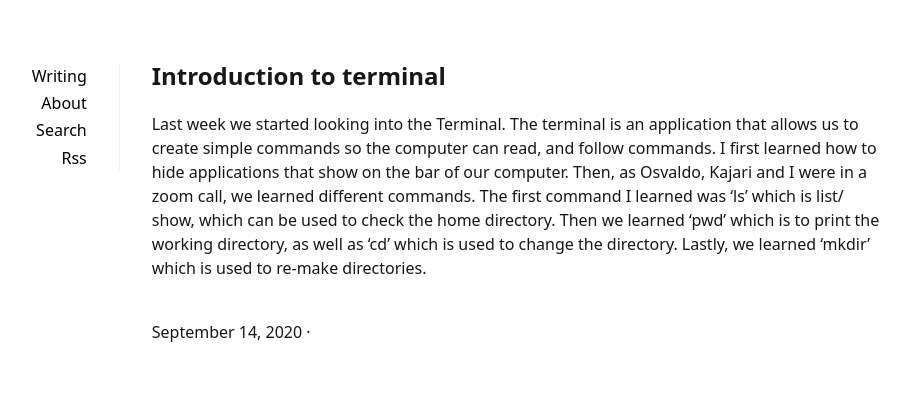
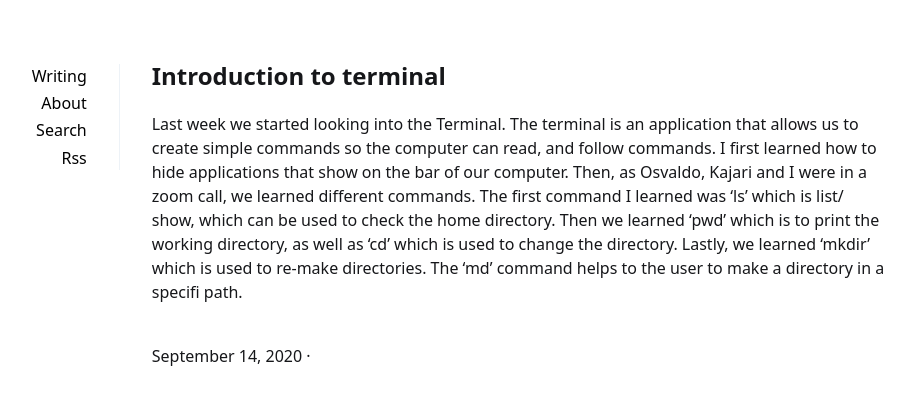
Before and after one commit to celestem406/celestem406.Github.io, a Jekyll site: the page built from _posts/2020-09-14-Introduction to Terminal.md, in a window 1280 px wide. Shown: the top 405 px of the page, without its empty margins (201-1115 px from the left). Built offline with Jekyll 4.4.1, drawn with Linux system fonts in a browser that asks for light colours.

Commit message:
Update 2020-09-14-Introduction to Terminal.md

```diff
--- a/_posts/2020-09-14-Introduction to Terminal.md
+++ b/_posts/2020-09-14-Introduction to Terminal.md
@@ -6,4 +6,4 @@ summary:
 tags:
 ---
 
-  Last week we started looking into the Terminal. The terminal is an application that allows us to create simple commands so the computer can read, and follow commands. I first learned how to hide applications that show on the bar of our computer. Then, as Osvaldo, Kajari and I were in a zoom call, we learned different commands. The first command I learned was ‘ls’ which is list/ show, which can be used to check the home directory. Then we learned ‘pwd’ which is to print the working directory, as well as ‘cd’ which is used to change the directory. Lastly, we learned ‘mkdir’ which is used to re-make directories.
+  Last week we started looking into the Terminal. The terminal is an application that allows us to create simple commands so the computer can read, and follow commands. I first learned how to hide applications that show on the bar of our computer. Then, as Osvaldo, Kajari and I were in a zoom call, we learned different commands. The first command I learned was ‘ls’ which is list/ show, which can be used to check the home directory. Then we learned ‘pwd’ which is to print the working directory, as well as ‘cd’ which is used to change the directory. Lastly, we learned ‘mkdir’ which is used to re-make directories. The 'md' command helps to the user to make a directory in a specifi path.
```
